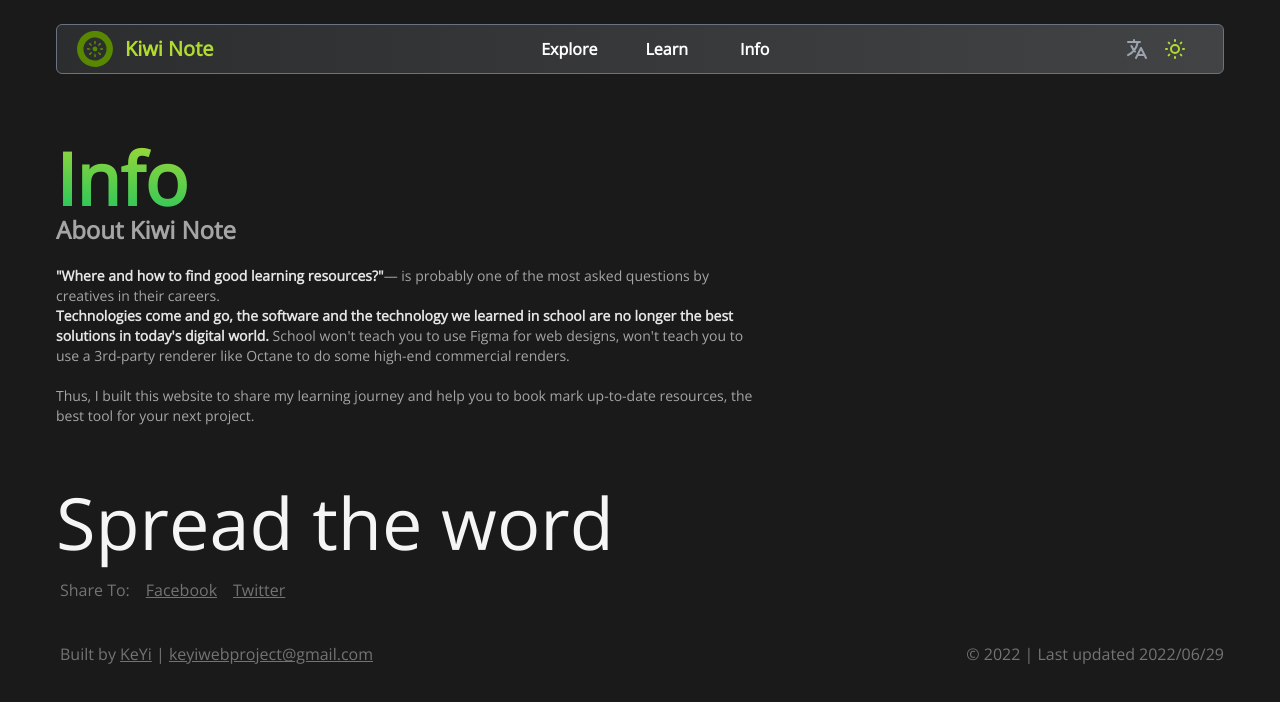
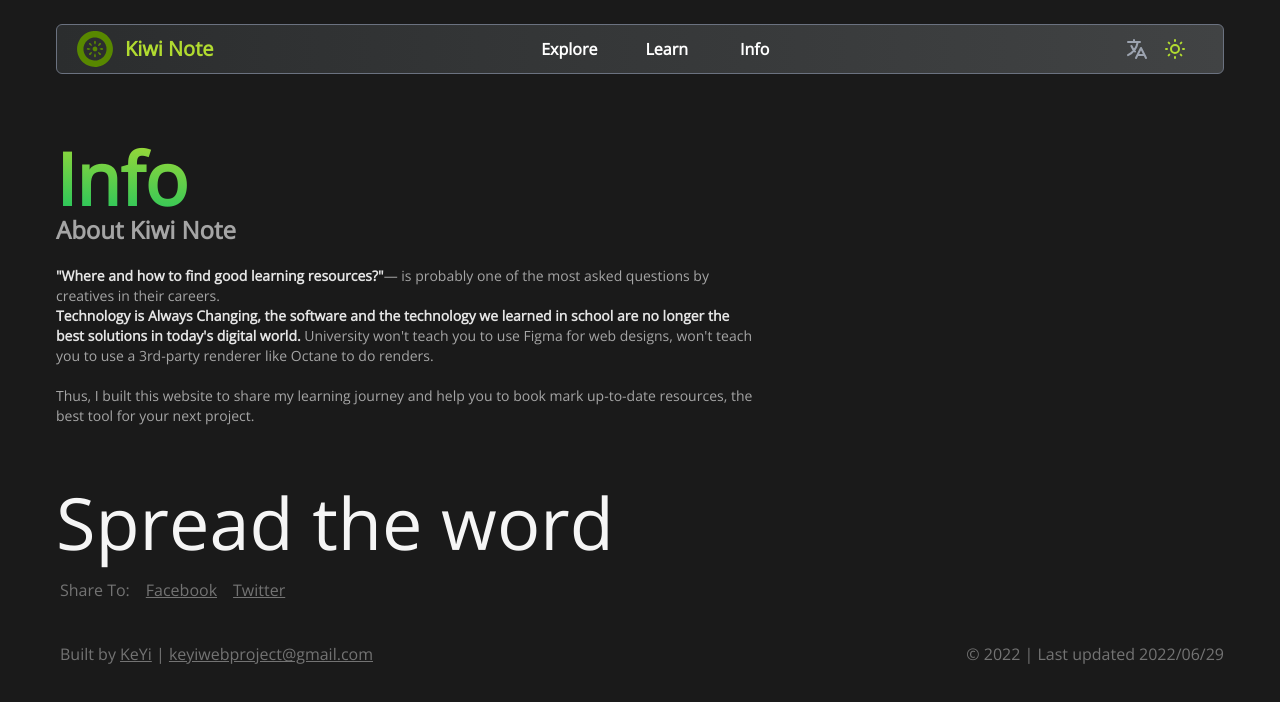
Before and after one commit to bean4896/GaskGeek_P, a React (Create React App) app: page /info in a window 1280 px wide. Shown: the top 702 px of the page. Built offline with nearby package versions, Linux system fonts and the light colour scheme.

Commit message:
update info string

```diff
--- a/src/pages/info.js
+++ b/src/pages/info.js
@@ -11,8 +11,8 @@ export default function info() {
         <h2 className="text-stone-800 font-bold text-2xl 2xl:text-2xl mb-5 2xl:pb-8 dark:text-dmcontent ">About Kiwi Note</h2>
         <div className='info-short max-w-[700px]'><strong className='text-neutral-600 dark:text-neutral-200'>"Where and how to find good learning resources?"</strong>
          — is probably one of the most asked questions by creatives in their careers.<br />
-         <strong className='text-neutral-600 dark:text-neutral-200'> Technologies come and go, the software and the technology we learned in school are no longer the best solutions in today's digital world. </strong>
-        School won't teach you to use Figma for web designs, won't teach you to use a 3rd-party renderer like Octane to do some high-end commercial renders.
+         <strong className='text-neutral-600 dark:text-neutral-200'> Technology is Always Changing, the software and the technology we learned in school are no longer the best solutions in today's digital world. </strong>
+        University won't teach you to use Figma for web designs, won't teach you to use a 3rd-party renderer like Octane to do renders.
           <br /><br />
           Thus, I built this website to share my learning journey and help you to book mark up-to-date resources, the best tool for your next project.</div>
       </div>
```
